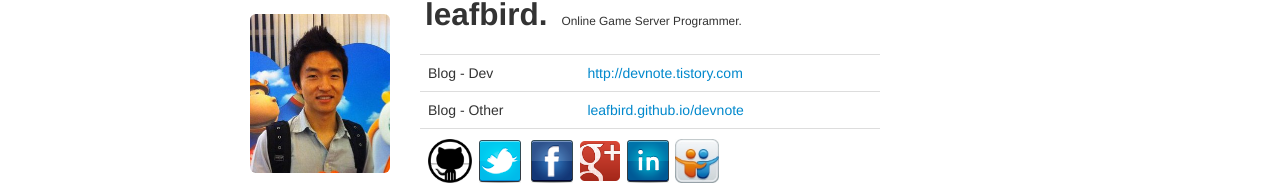
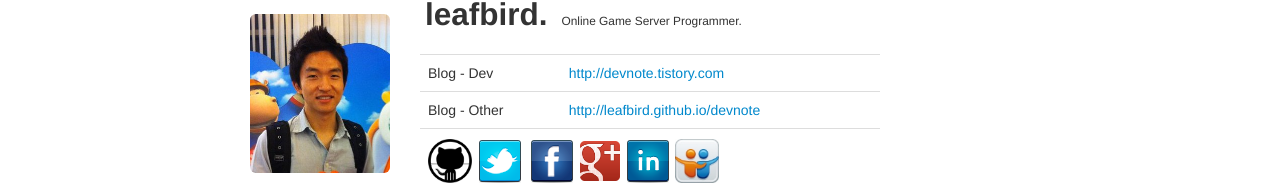
Before and after one commit to leafbird/leafbird.github.io, a plain HTML site: page index.html in a window 1280 px wide. Shown: the part 187-379 px from the top of the page. Drawn offline with Linux system fonts and the light colour scheme; a script that the page names is missing.

Commit message:
:bug: 블로그 잘못된 링크 수정.

```diff
--- a/index.html
+++ b/index.html
@@ -58,7 +58,7 @@
                             </tr>
                             <tr>
                                 <td>Blog - Other</td>
-                                <td><a href="leafbird.github.io/devnote" target="_blank">leafbird.github.io/devnote</a>
+                                <td><a href="http://leafbird.github.io/devnote" target="_blank">http://leafbird.github.io/devnote</a>
                                 </td>
                             </tr>
                             <tr>
```
